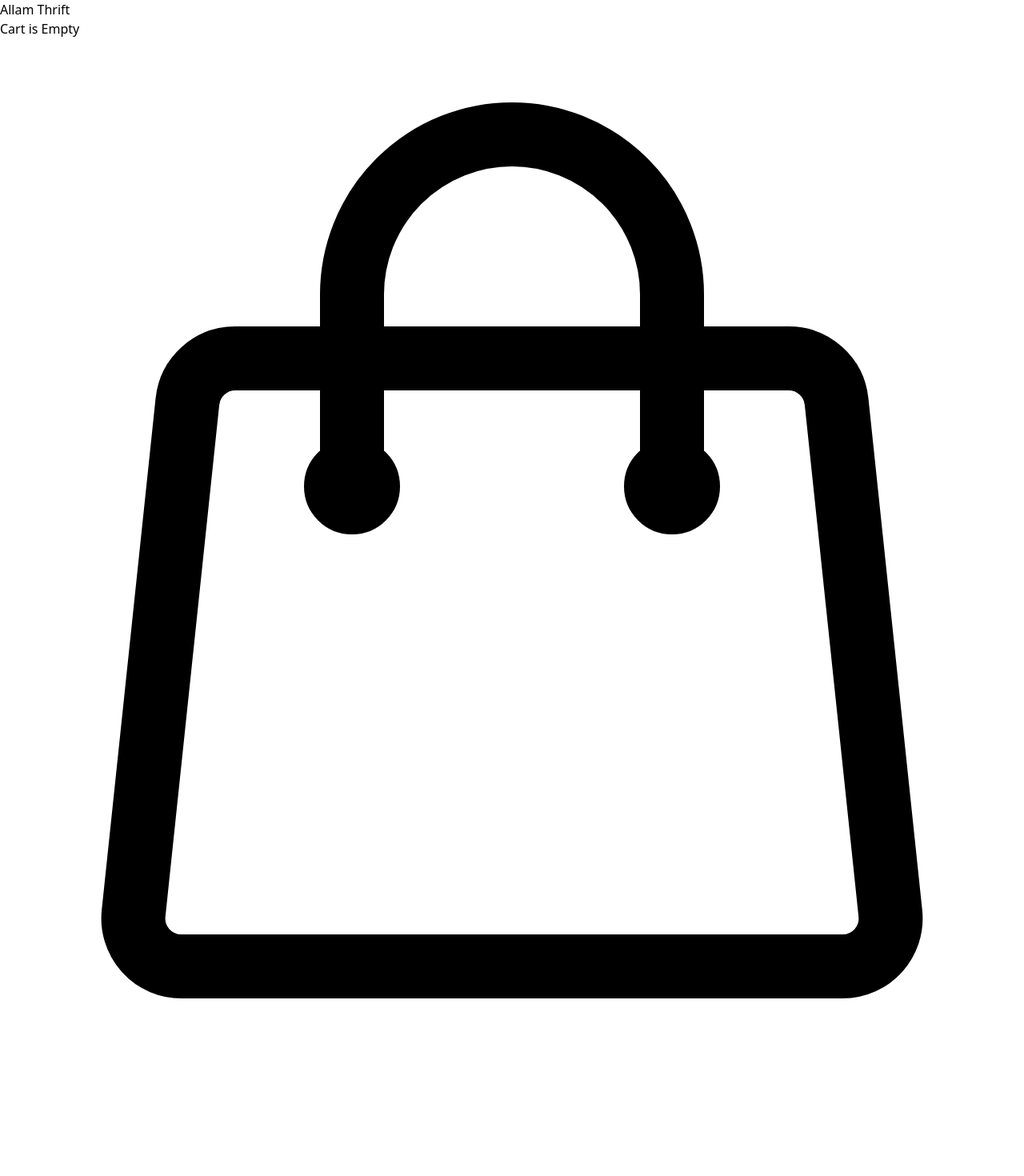
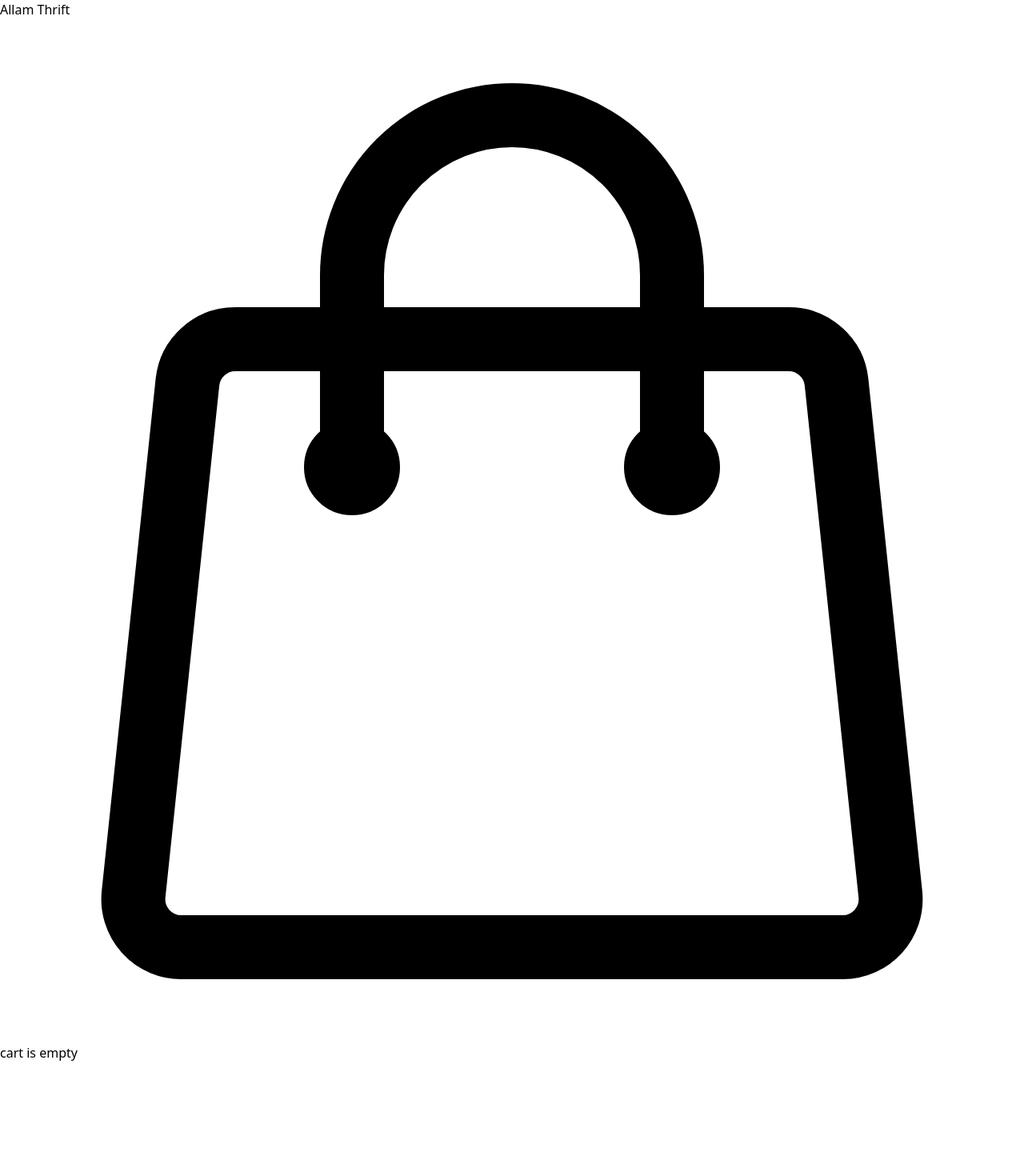
Before and after one commit to disavey/store-app-react, a React (Vite) app: page / in a window 1280 px wide. Shown: the top 1470 px of the page at 80% size. Built offline with nearby package versions, Linux system fonts and the light colour scheme.

Commit message:
add to cart feature

```diff
--- a/src/App.jsx
+++ b/src/App.jsx
@@ -63,6 +63,7 @@ function App() {
       ...cart,
       {
         id: cartId.id,
+        imageUrl: cartId.image,
         name: cartId.name,
         price: cartId.price,
       },
@@ -75,31 +76,10 @@ function App() {
         <h1 className="text-3xl font-semibold text-center p-7 mt-5 font-serif">
           Allam Thrift
         </h1>
-
-        <div className="flex justify-center">
-          {cart.length == 0 ? (
-            <ListCart />
-          ) : (
-            <>
-              {cart.map((carts) => (
-                <div>
-                  <table>
-                    <thead>
-                      <tr>
-                        <th>Name Product</th>
-                        <td>:</td>
-                        <td>{carts.name}</td>
-                      </tr>
-                    </thead>
-                  </table>
-                </div>
-              ))}
-            </>
-          )}
-        </div>
       </div>
       <div className="p-5">
         <div className="flex justify-between mx-10 mb-10">
+          <div className="flex gap-5">
             <svg
               xmlns="http://www.w3.org/2000/svg"
               fill="none"
@@ -114,6 +94,38 @@ function App() {
                 d="M15.75 10.5V6a3.75 3.75 0 1 0-7.5 0v4.5m11.356-1.993 1.263 12c.07.665-.45 1.243-1.119 1.243H4.25a1.125 1.125 0 0 1-1.12-1.243l1.264-12A1.125 1.125 0 0 1 5.513 7.5h12.974c.576 0 1.059.435 1.119 1.007ZM8.625 10.5a.375.375 0 1 1-.75 0 .375.375 0 0 1 .75 0Zm7.5 0a.375.375 0 1 1-.75 0 .375.375 0 0 1 .75 0Z"
               />
             </svg>
+            <div>
+              {cart.length == 0 ? (
+                <div className="text-center  w-48">
+                  <h1 className="text-lg font-medium">cart is empty</h1>
+                </div>
+              ) : (
+                <>
+                  {cart.map((carts) => (
+                    <div className="border border-slate-400" key={carts.id}>
+                      <table>
+                        <thead>
+                          <tr>
+                            <td>{carts.image}</td>
+                          </tr>
+                          <tr>
+                            <th>Name Product</th>
+                            <td>:</td>
+                            <td>{carts.name}</td>
+                          </tr>
+                          <tr>
+                            <th>Price</th>
+                            <td>:</td>
+                            <td>{carts.price}</td>
+                          </tr>
+                        </thead>
+                      </table>
+                    </div>
+                  ))}
+                </>
+              )}
+            </div>
+          </div>
           <div className="flex" onClick={handleOnClick}>
             <svg
               xmlns="http://www.w3.org/2000/svg"
@@ -157,7 +169,7 @@ function App() {
                 harga={data.price}
                 onClickDelete={() => handleDelete(data.id)}
                 onClickEdit={() => handleEdit(data.id)}
-                onClickBag={() => handleBag(data.id)}
+                onClickBag={() => handleBag(data)}
               />
             );
           })}
@@ -166,5 +178,4 @@ function App() {
     </>
   );
 }
-
 export default App;
--- a/src/component/ListCart.jsx
+++ b/src/component/ListCart.jsx
@@ -1,8 +1,15 @@
-function ListCart() {
+function ListCart({ image }) {
   return (
     <>
-      <div className="border border-gray-300 p-2 rounded-lg w-1/2 text-center">
+      <div className="border border-gray-300 p-2 rounded-lg w-96 text-center">
         <h1>Cart is Empty</h1>
+        <div>
+          <img
+            src={image}
+            alt=""
+            className="w-52 rounded-sm"
+          />
+        </div>
       </div>
     </>
   );
```
Lines whose indentation alone changed are shown as unchanged.
